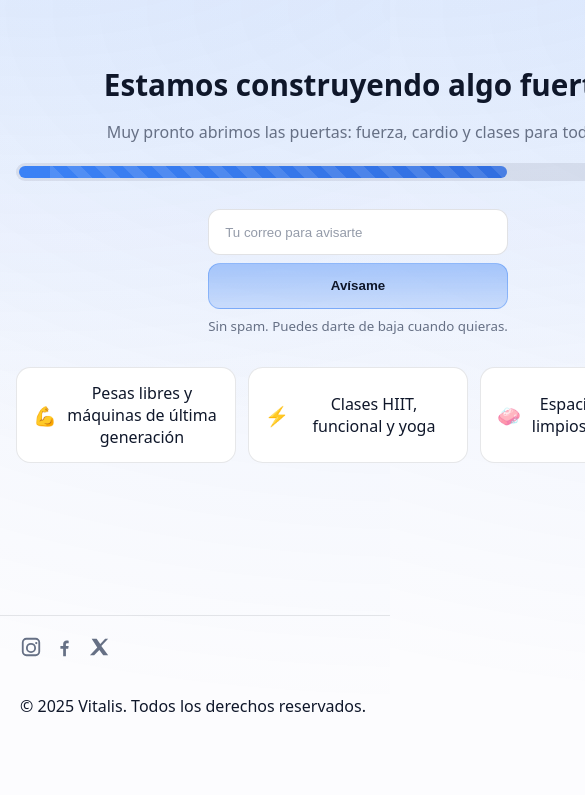
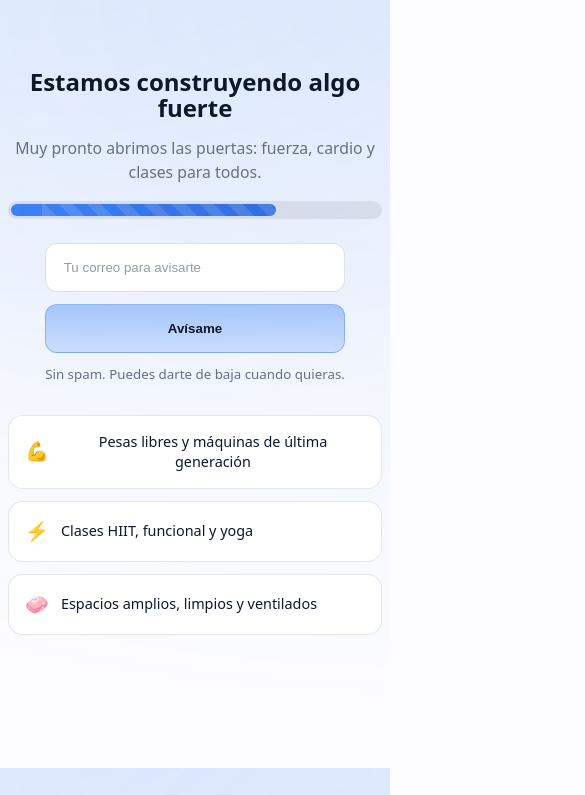
Before and after one commit to brujo-rojas/under-construction, a plain HTML site: page index.html in a window 390 px wide. Shown: the part 76-871 px from the top of the page, 585 px wide, since content can reach past the window. Before the commit the page ends 844 px from the top, so only its background shows below. Drawn offline with Linux system fonts and the light colour scheme.

Commit message:
feat: mejorar diseño responsive - breakpoints móviles, tipografía escalable, layout fluido

```diff
--- a/styles.css
+++ b/styles.css
@@ -48,8 +48,14 @@ body {
 }
 
 .container {
-  width: min(100% - 2rem, 1000px);
+  width: min(100% - 1rem, 1000px);
   margin-inline: auto;
+}
+
+@media (min-width: 640px) {
+  .container {
+    width: min(100% - 2rem, 1000px);
+  }
 }
 
 .site-header {
@@ -63,7 +69,13 @@ body {
   display: flex;
   align-items: center;
   gap: 0.75rem;
-  padding: 0.75rem 0.25rem;
+  padding: 0.75rem 0;
+}
+
+@media (min-width: 640px) {
+  .header-inner {
+    padding: 0.75rem 0.25rem;
+  }
 }
 .logo {
   display: block;
@@ -75,19 +87,22 @@ body {
 
 .hero {
   display: grid;
-  gap: 1.25rem;
-  padding: 8svh 0 10svh;
+  gap: clamp(1rem, 2.5vw, 1.5rem);
+  padding: clamp(4rem, 8svh, 8rem) 0 clamp(6rem, 10svh, 10rem);
   text-align: center;
 }
 .hero h1 {
   margin: 0.25rem 0 0;
-  font-size: clamp(1.8rem, 3.5vw + 1rem, 3rem);
+  font-size: clamp(1.5rem, 4vw + 0.5rem, 3rem);
   line-height: 1.1;
+  font-weight: 700;
 }
 .subhead {
   color: var(--muted);
   margin: 0 auto;
   max-width: 60ch;
+  font-size: clamp(0.9rem, 2vw + 0.5rem, 1.1rem);
+  line-height: 1.5;
 }
 
 .progress {
@@ -171,39 +186,56 @@ body {
   color: var(--muted);
 }
 
-@media (max-width: 520px) {
+@media (max-width: 640px) {
   .notify {
     grid-template-columns: 1fr;
+    gap: 0.75rem;
   }
   .notify .btn {
     width: 100%;
+  }
+  .notify input[type="email"] {
+    padding: 1rem 1.1rem;
+  }
+  .notify .btn {
+    padding: 1rem 1.1rem;
   }
 }
 
 .highlights {
   display: grid;
-  grid-template-columns: repeat(auto-fit, minmax(220px, 1fr));
-  gap: 0.75rem;
-  margin: 0.75rem auto 0;
+  grid-template-columns: repeat(auto-fit, minmax(280px, 1fr));
+  gap: clamp(0.75rem, 2vw, 1rem);
+  margin: clamp(1rem, 3vw, 1.5rem) auto 0;
   padding: 0;
   list-style: none;
   max-width: 900px;
 }
+
+@media (max-width: 640px) {
+  .highlights {
+    grid-template-columns: 1fr;
+    gap: 0.75rem;
+  }
+}
+
 .highlights li {
-  padding: 0.9rem 1rem;
+  padding: clamp(1rem, 2vw, 1.25rem);
   background: color-mix(in oklab, var(--bg-elev) 100%, transparent);
   border: 1px solid color-mix(in oklab, var(--text) 10%, transparent);
   border-radius: 0.9rem;
   display: flex;
   align-items: center;
-  gap: 0.5rem;
+  gap: 0.75rem;
+  font-size: clamp(0.9rem, 1.5vw + 0.5rem, 1rem);
+  line-height: 1.4;
 }
 .highlights .icon {
   font-size: 1.2rem;
 }
 
 .site-footer {
-  margin-top: 8svh;
+  margin-top: clamp(4rem, 8svh, 8rem);
   border-top: 1px solid color-mix(in oklab, var(--text) 10%, transparent);
 }
 .footer-inner {
@@ -212,7 +244,15 @@ body {
   align-items: center;
   justify-content: space-between;
   gap: 1rem;
-  padding: 1.25rem 0.25rem 2rem;
+  padding: clamp(1rem, 3vw, 1.5rem) 0 clamp(1.5rem, 4vw, 2rem);
+}
+
+@media (max-width: 640px) {
+  .footer-inner {
+    flex-direction: column;
+    text-align: center;
+    gap: 1.5rem;
+  }
 }
 .socials {
   display: flex;
@@ -238,15 +278,17 @@ body {
 .toast {
   position: fixed;
   left: 50%;
-  bottom: 24px;
+  bottom: clamp(1rem, 3vw, 1.5rem);
   transform: translateX(-50%);
   background: var(--bg-elev);
   color: var(--text);
   border: 1px solid color-mix(in oklab, var(--text) 12%, transparent);
-  padding: 0.7rem 0.9rem;
+  padding: clamp(0.7rem, 2vw, 0.9rem) clamp(0.9rem, 2.5vw, 1.1rem);
   border-radius: 0.75rem;
   box-shadow: 0 10px 30px rgba(0, 0, 0, 0.35);
   z-index: 50;
+  max-width: calc(100vw - 2rem);
+  font-size: clamp(0.85rem, 1.5vw + 0.5rem, 0.95rem);
 }
 .toast--error {
   border-color: color-mix(in oklab, var(--danger) 50%, transparent);
```
Also changed, not shown: favicon.svg.
